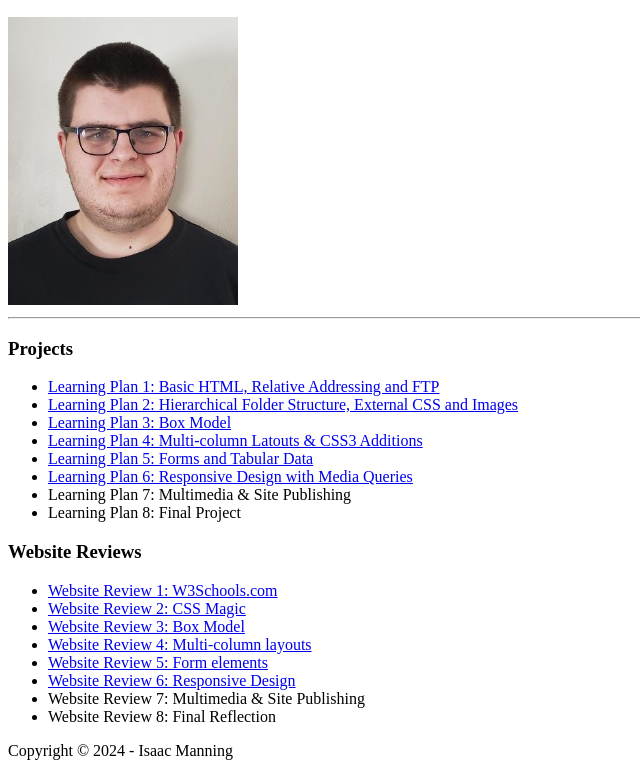
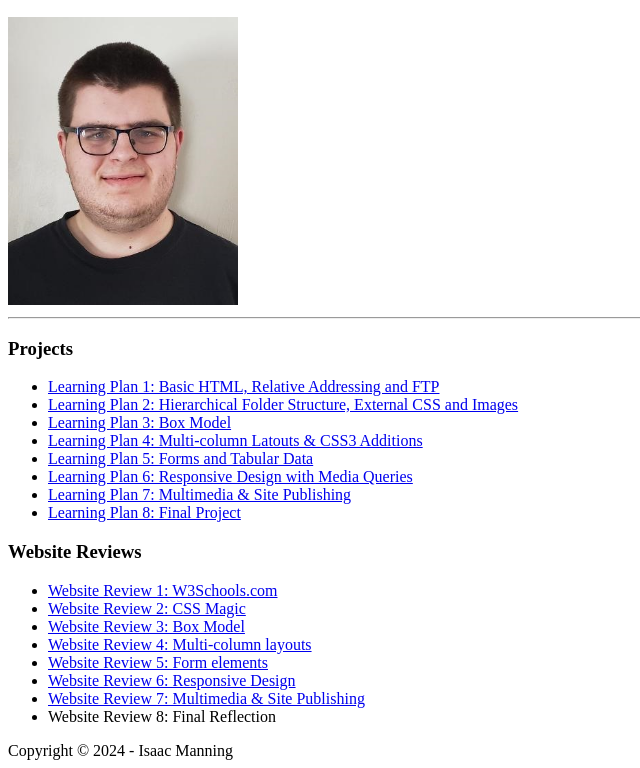
Before and after one commit to Isma27322/Website, a plain HTML site: page index.html in a window 1280 px wide. Shown: the part 110-878 px from the top of the page, without its empty margins (0-640 px from the left). Drawn offline with Linux system fonts and the light colour scheme.

Commit message:
Add files via upload

```diff
--- a/index.html
+++ b/index.html
@@ -18,8 +18,8 @@
                 <li><a href="./projects/project4/GreenSturgmarZoo.com/index.html">Learning Plan 4: Multi-column Latouts & CSS3 Additions</a></li> <!--Link for the forth project-->
                 <li><a href="./projects/project5/learncontinents.com/index.html">Learning Plan 5: Forms and Tabular Data</a></li> <!--Link for the fith project-->
                 <li><a href="./projects/project6/GreenSturgmarZoo.com/index.html">Learning Plan 6: Responsive Design with Media Queries</a></li> <!--Link for the sixth project-->
-                <li>Learning Plan 7: Multimedia & Site Publishing</li> <!--Link for the seventh project-->
-                <li>Learning Plan 8: Final Project</li> <!--Link for the final project-->
+                <li><a href="./projects/project7/learncontinents.com/index.html">Learning Plan 7: Multimedia & Site Publishing</a></li> <!--Link for the seventh project-->
+                <li><a href="./projects/FinalProject/index.html">Learning Plan 8: Final Project</a></li> <!--Link for the final project-->
             </ul>
         </nav>
         <h3>Website Reviews</h3>
@@ -31,7 +31,7 @@
                 <li><a href="./webpagereviews/review4.html">Website Review 4: Multi-column layouts</a></li> <!--Link for the forth website review-->
                 <li><a href="./webpagereviews/review5.html">Website Review 5: Form elements</a></li> <!--Link for the fith website review-->
                 <li><a href="./webpagereviews/review6.html">Website Review 6: Responsive Design</a></li> <!--Link for the sixth website review-->
-                <li>Website Review 7: Multimedia & Site Publishing</li> <!--Link for the seventh website review-->
+                <li><a href="./webpagereviews/review7.html">Website Review 7: Multimedia & Site Publishing</a></li> <!--Link for the seventh website review-->
                 <li>Website Review 8: Final Reflection</li> <!--Link for the final website review-->
             </ul>
         </nav>
```
